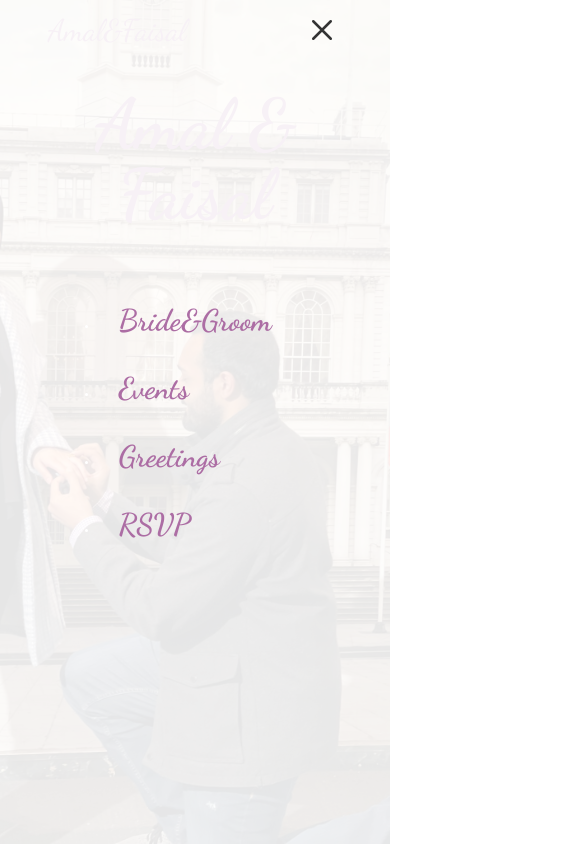
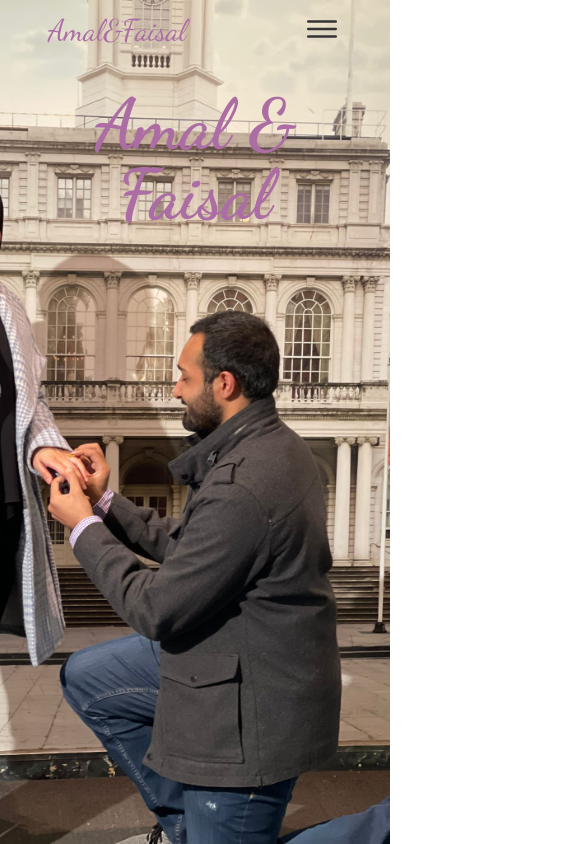
Before and after one commit to syedahalam/practice, a plain HTML site: page practice/index.html in a window 390 px wide. Shown: the top 844 px of the page, 585 px wide, since content can reach past the window. Drawn offline with nearby package versions, Linux system fonts and the light colour scheme; some packages are replaced by stand-ins of ours; a script that the page names is missing.

Commit message:
done mobile nav

```diff
--- a/practice/index.html
+++ b/practice/index.html
@@ -33,7 +33,7 @@
 		<title>practice nav</title>
 	</head>
 	<body>
-		<div class="header-hero-img nav-open">
+		<div class="header-hero-img">
 			<header class="header-nav">
 				<a class="logo" href="#">Amal&Faisal</a>
 
--- a/practice/script.js
+++ b/practice/script.js
@@ -1,27 +1,36 @@
 // timer////////////
-const countDown = () => {
-	const countDate = new Date('June 05, 2022 16:00:00').getTime();
-	// console.log(countDate);
-	const now = new Date().getTime();
+// const countDown = () => {
+// 	const countDate = new Date('June 05, 2022 16:00:00').getTime();
+// 	// console.log(countDate);
+// 	const now = new Date().getTime();
 
-	const gap = countDate - now;
+// 	const gap = countDate - now;
 
-	const seconds = 1000;
+// 	const seconds = 1000;
 
-	const minutes = seconds * 60;
-	const hours = minutes * 60;
-	const days = hours * 24;
+// 	const minutes = seconds * 60;
+// 	const hours = minutes * 60;
+// 	const days = hours * 24;
 
-	const textDays = Math.floor(gap / days);
-	const textHours = Math.floor((gap % days) / hours);
-	const textMinutes = Math.floor((gap % hours) / minutes);
-	const textSeconds = Math.floor((gap % minutes) / seconds);
+// 	const textDays = Math.floor(gap / days);
+// 	const textHours = Math.floor((gap % days) / hours);
+// 	const textMinutes = Math.floor((gap % hours) / minutes);
+// 	const textSeconds = Math.floor((gap % minutes) / seconds);
 
-	document.querySelector('.days').innerText = textDays;
-	document.querySelector('.hours').innerText = textHours;
-	document.querySelector('.minutes').innerText = textMinutes;
-	document.querySelector('.seconds').innerText = textSeconds;
-	// console.log(gap);
-};
-// console.log(textSeconds);
-setInterval(countDown, 1000);
+// 	document.querySelector('.days').innerText = textDays;
+// 	document.querySelector('.hours').innerText = textHours;
+// 	document.querySelector('.minutes').innerText = textMinutes;
+// 	document.querySelector('.seconds').innerText = textSeconds;
+// 	// console.log(gap);
+// };
+// // console.log(textSeconds);
+// setInterval(countDown, 1000);
+
+///////////////////////////////////////////Mobile Nav////////
+
+const btnNavEl = document.querySelector('.btn-mobile-nav');
+const headerEl = document.querySelector('.header-hero-img');
+
+btnNavEl.addEventListener('click', function () {
+	headerEl.classList.toggle('nav-open');
+});
```
